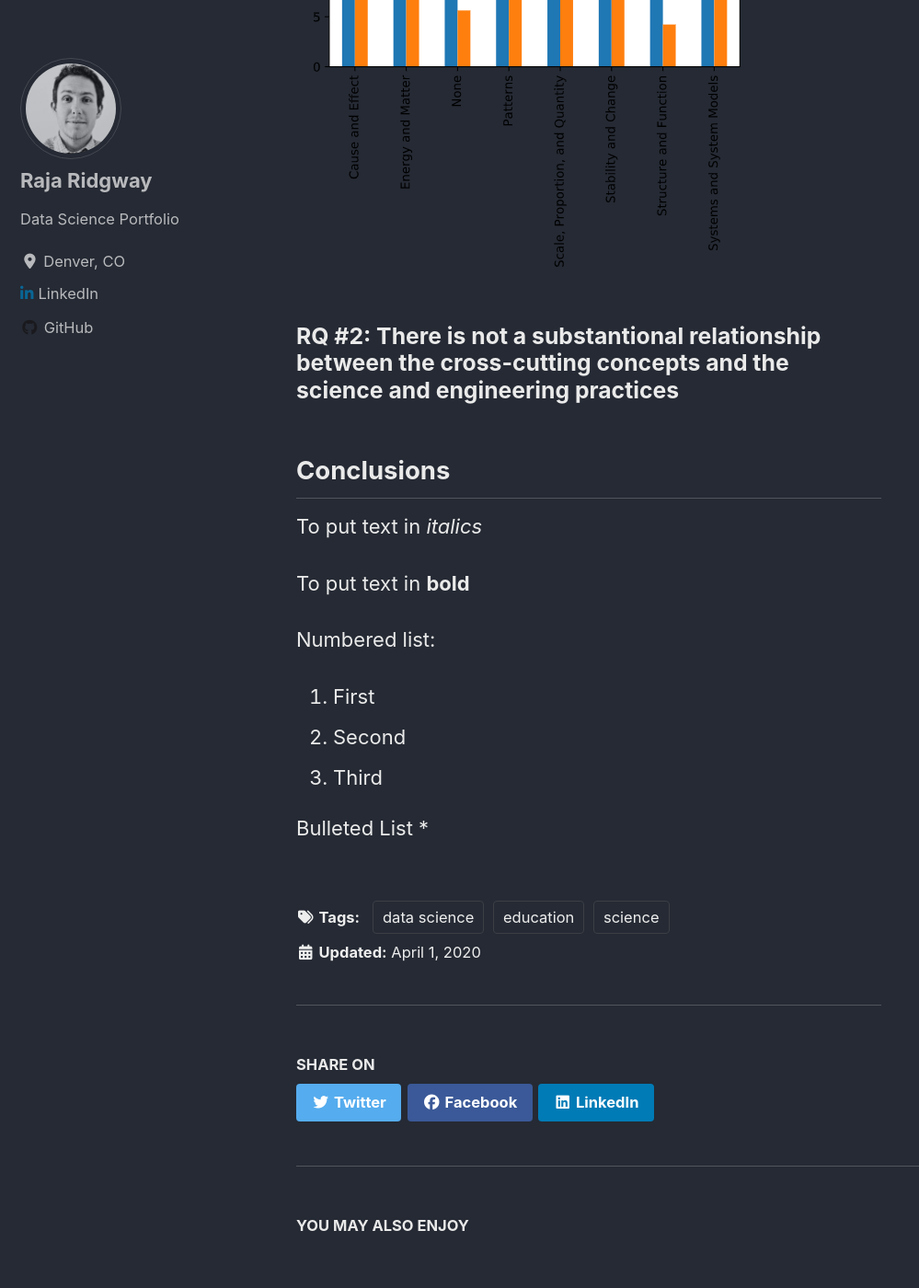
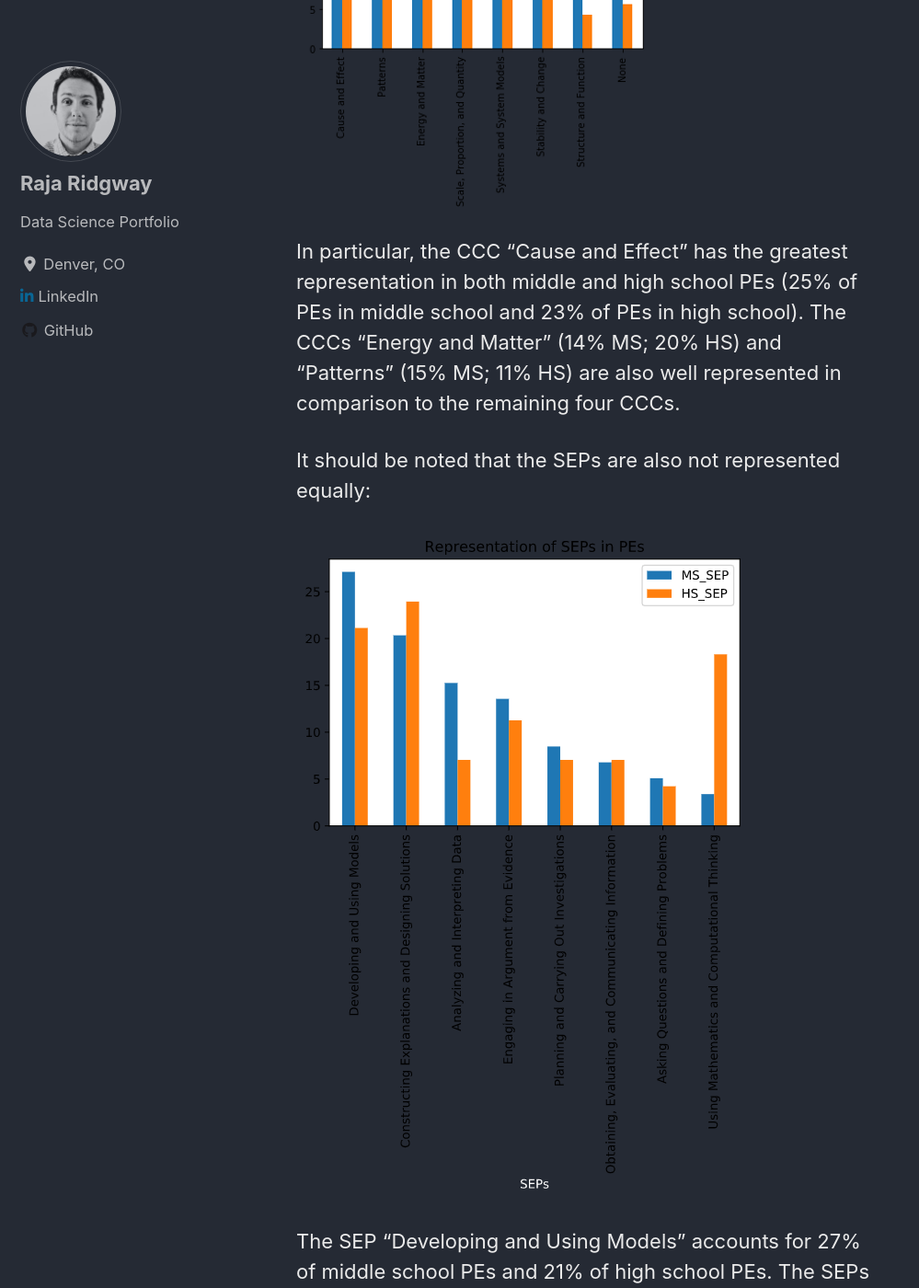
Before and after one commit to rajaridgway/rajaridgway.github.io, a Jekyll site: the page built from _posts/2020-04-01-ngssanalysis.md, in a window 1280 px wide and 1400 px high, scrolled down 7619 px. Shown: the whole window at 92% size, without its empty margins (0-999 px from the left). Built offline with Jekyll 4.4.1, drawn with Linux system fonts in a browser that asks for light colours; cached includes are drawn as plain includes; nearby versions of some CDN libraries; some of the changed text lies outside the part shown.

Commit message:
change in graphs

```diff
--- a/_posts/2020-04-01-ngssanalysis.md
+++ b/_posts/2020-04-01-ngssanalysis.md
@@ -164,11 +164,20 @@ The last step was to ...
 ## Results
 ### RQ #1: The cross-cutting concepts are **not** represented equally
 The data gathering and analysis demonstrated that certain CCCs are represented far more often in the NGSS performance expectations:
+
 <img src="{{ site.url }}{{ site.baseurl }}/images/CCCanalysis.png" alt="CCC Analysis">
 
+In particular, the CCC "Cause and Effect" has the greatest representation in both middle and high school PEs (25% of PEs in middle school and 23% of PEs in high school). The CCCs "Energy and Matter" (14% MS; 20% HS) and "Patterns" (15% MS; 11% HS) are also well represented in comparison to the remaining four CCCs.
+
+It should be noted that the SEPs are also not represented equally:
+
+<img src="{{ site.url }}{{ site.baseurl }}/images/SEPanalysis.png" alt="SEP Analysis">
+
+The SEP "Developing and Using Models" accounts for 27% of middle school PEs and 21% of high school PEs. The SEPs "Constructing Explanations and Designing Solutions" (20% MS; 24% HS) and "Engaging in Argument from Evidence" (14% MS; 11% HS)are also well represented in comparison to the remaining five SEPs.
 
 
 ### RQ #2: There is not a substantional relationship between the cross-cutting concepts and the science and engineering practices
+
 
 ## Conclusions
 
```
Also changed, not shown: images/CCCanalysis.png, images/SEPanalysis.png (added), 1 other file.
